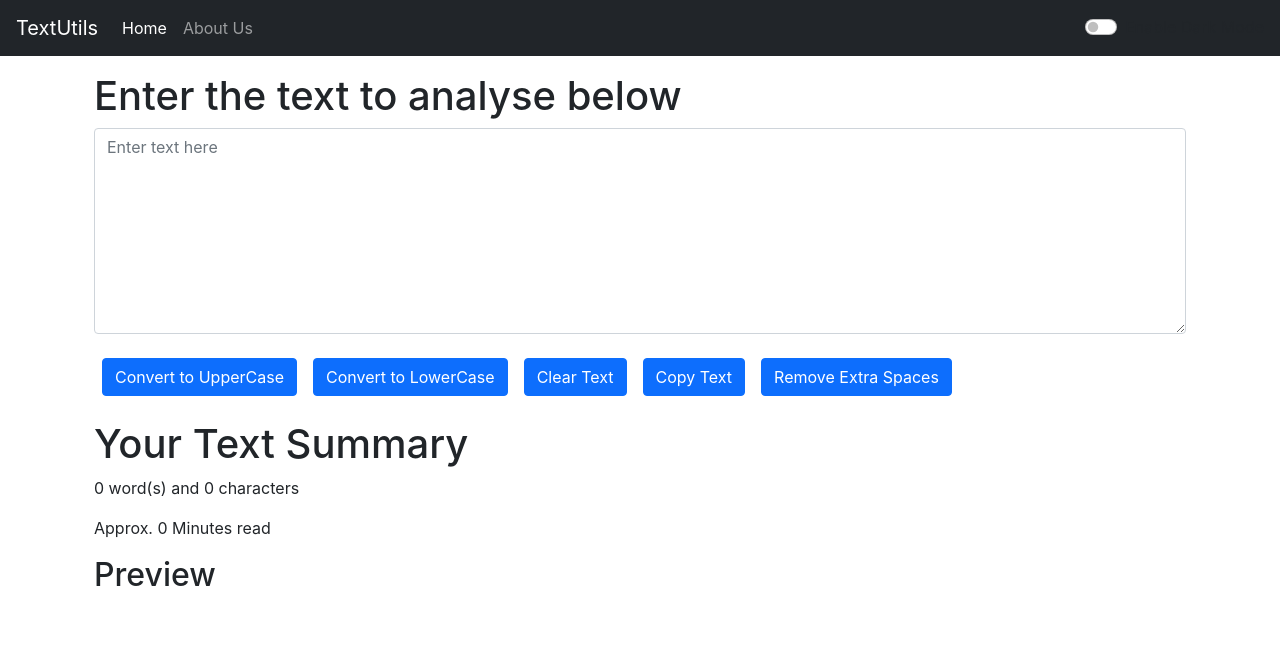
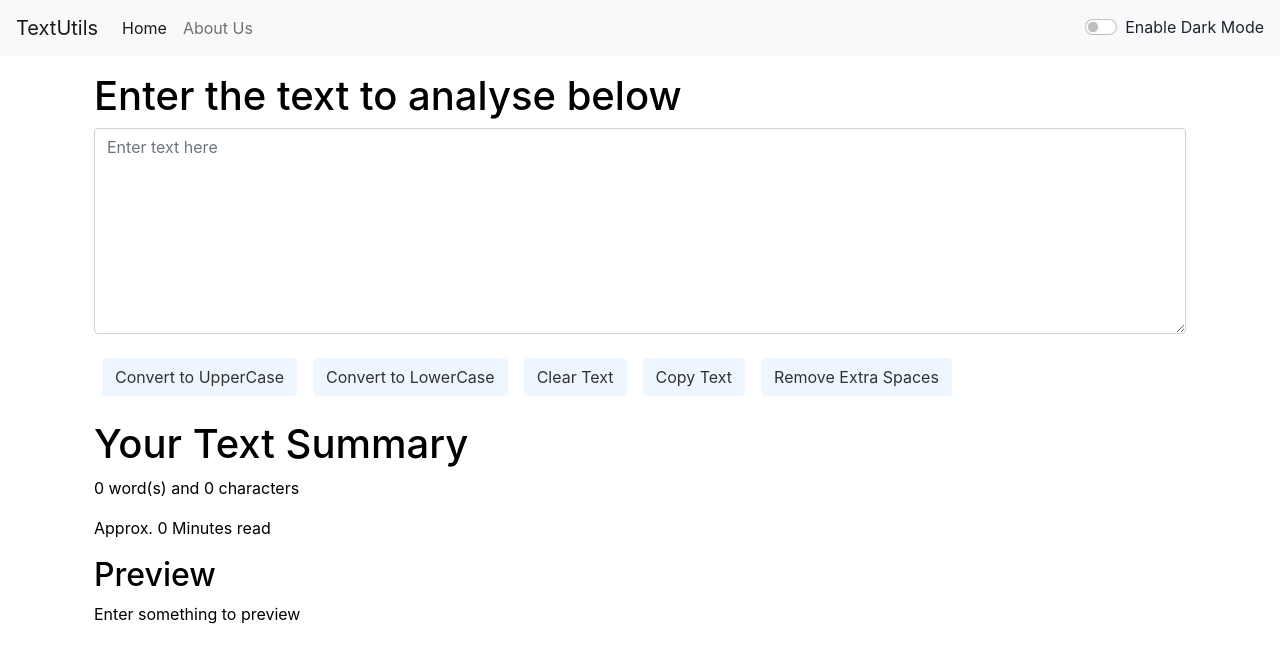
Before and after one commit to Goutham-02/TextUtils, a React (Create React App) app: page / in a window 1280 px wide. Shown: the top 662 px of the page. Built offline with nearby package versions, Linux system fonts and the light colour scheme.

Commit message:
Updated dark-mode

```diff
--- a/src/App.js
+++ b/src/App.js
@@ -1,16 +1,28 @@
-import { useState } from "react";
+
 import "./App.css";
 // import About from "./components/About";
 import Navbar from "./components/Navbar";
 import Textforms from "./components/Textforms";
+import React, { useState } from "react";
 
 function App() {
-  const [mode, setMode] = useState('dark');
+  const [mode, setMode] = useState('light');
+  const toggleMode = () => {
+    if(mode === 'light'){
+      setMode('dark');
+      document.body.style.backgroundColor = '#212A3E';
+    }
+    else {
+      setMode('light');
+      document.body.style.backgroundColor = 'white';
+    }
+  }
+
   return (
     <>
-      <Navbar title="TextUtils" aboutText="About Us" mode={mode}/>
+      <Navbar title="TextUtils" aboutText="About Us" mode={mode} toggleMode={toggleMode} />
       <div className="container my-3">
-        <Textforms heading="Enter the text to analyse below"/>
+        <Textforms heading="Enter the text to analyse below" mode={mode}/>
         {/* <About/> */}
       </div>
     </>
--- a/src/components/Navbar.js
+++ b/src/components/Navbar.js
@@ -41,9 +41,9 @@ export default function Navbar(props) {
                     />
                     <button type="button" className="btn btn-primary">Search</button>
                 </form> */}
-                <div className="form-check form-switch">
-                    <input className="form-check-input" type="checkbox" id="flexSwitchCheckDefault" />
-                    <label className="form-check-label" for="flexSwitchCheckDefault">Enable Dark Mode</label>
+                <div className={`form-check form-switch text-${props.mode === 'light' ? 'dark' : 'light'}`}>
+                    <input className="form-check-input" onClick={props.toggleMode} type="checkbox" id="flexSwitchCheckDefault" />
+                    <label className="form-check-label" htmlFor="flexSwitchCheckDefault">Enable Dark Mode</label>
                 </div>
             </div>
         </nav>
--- a/src/components/Textforms.js
+++ b/src/components/Textforms.js
@@ -1,4 +1,5 @@
 import React, {useState} from 'react'
+import './buttonsStyles.css';
 
 export default function Textforms(props) {
     const handleUpClick = () => {
@@ -41,23 +42,23 @@ export default function Textforms(props) {
 
     return (
         <>
-            <div className='container'>
+            <div className='container' style={{color : props.mode === 'dark' ? 'white' : 'black'}}>
                 <div className="mb-3">
                     <h1>{props.heading}</h1>
-                    <textarea id="myBox" placeholder='Enter text here' value={text} onChange={handleOnChange} className="form-control" rows="8"></textarea>
+                    <textarea id="myBox" placeholder='Enter text here' value={text} onChange={handleOnChange} className="form-control" rows="8" style={{backgroundColor : props.mode === 'dark' ? '#9BA4B5' : 'white', color: props.mode === 'dark' ? 'white' : 'black'}}></textarea>
                 </div>
-                <button className='btn btn-primary m-2' onClick={handleUpClick}>Convert to UpperCase</button>
-                <button className='btn btn-primary m-2' onClick={handleLowClick}>Convert to LowerCase</button>
-                <button className='btn btn-primary m-2' onClick={handleClearClick}>Clear Text</button>
-                <button className='btn btn-primary m-2' onClick={handleCopy}>Copy Text</button>
-                <button className='btn btn-primary m-2' onClick={handleExtraSpaces}>Remove Extra Spaces</button>
+                <button className={`btn ${props.mode === 'dark' ? 'btn-light' : 'btn-dark'} m-2`} onClick={handleUpClick}>Convert to UpperCase</button>
+                <button className={`btn ${props.mode === 'dark' ? 'btn-light' : 'btn-dark'} m-2`} onClick={handleLowClick}>Convert to LowerCase</button>
+                <button className={`btn ${props.mode === 'dark' ? 'btn-light' : 'btn-dark'} m-2`} onClick={handleClearClick}>Clear Text</button>
+                <button className={`btn ${props.mode === 'dark' ? 'btn-light' : 'btn-dark'} m-2`} onClick={handleCopy}>Copy Text</button>
+                <button className={`btn ${props.mode === 'dark' ? 'btn-light' : 'btn-dark'} m-2`} onClick={handleExtraSpaces}>Remove Extra Spaces</button>
             </div>
-            <div className="container my-3">
+            <div className="container my-3" style={{color : props.mode === 'dark' ? 'white' : 'black'}}>
                 <h1>Your Text Summary</h1>
                 <p>{numbers} word(s) and {text.length} characters</p>
                 <p>Approx. {minread} Minutes read</p>
                 <h2>Preview</h2>
-                <p>{text}</p>
+                <p>{text.length>0 ? text:"Enter something to preview"}</p>
             </div>
         </>
     )
--- /dev/null
+++ b/src/components/buttonsStyles.css
@@ -0,0 +1,11 @@
+.btn-dark {
+    background-color: #EEF7FF;
+    border-color: #EEF7FF;
+    color: rgb(50, 50, 50);
+}
+
+.btn-light {
+    background-color: #F1F6F9;
+    border-color: #212A3E;
+    color: black;
+}
```
